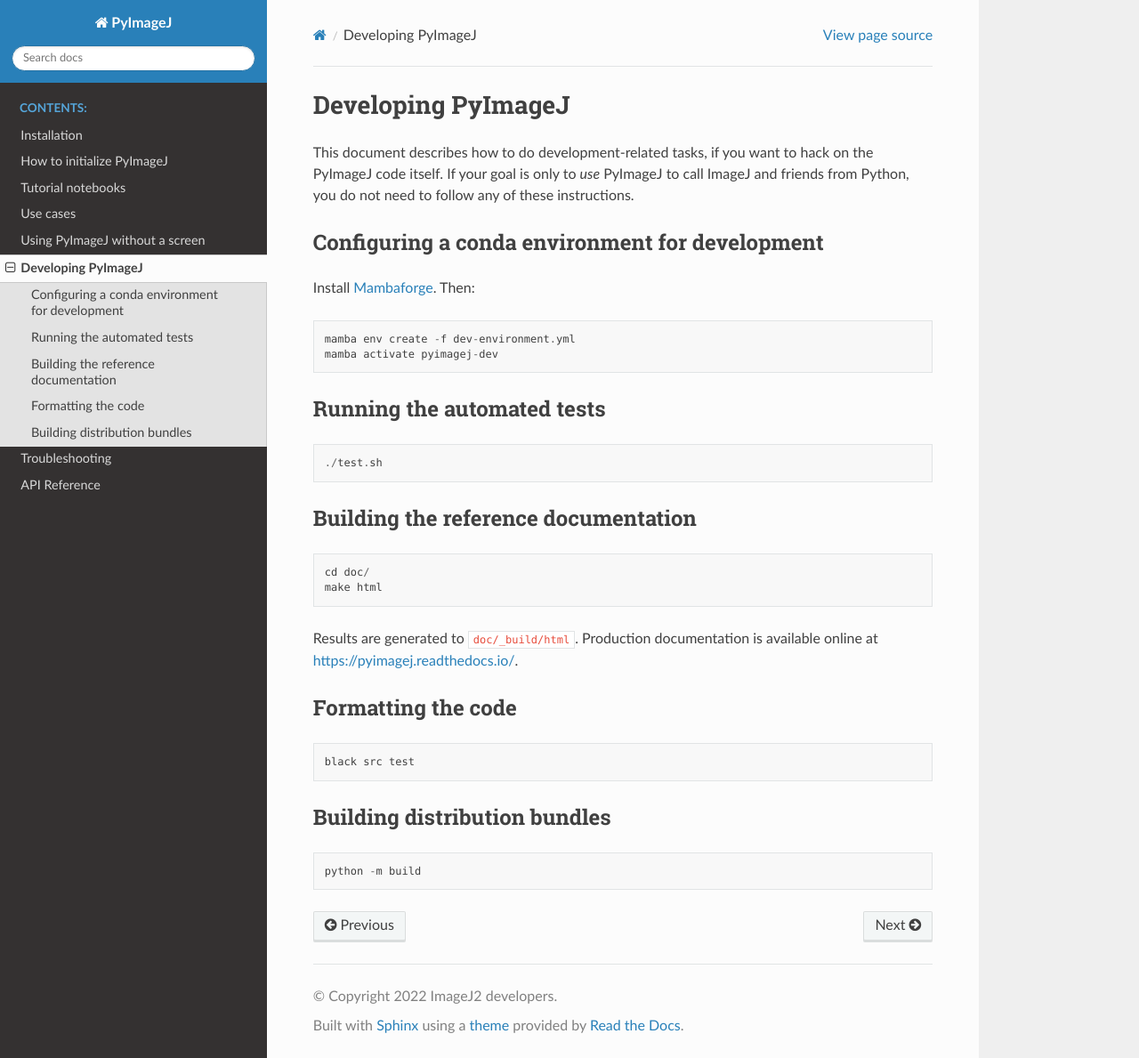
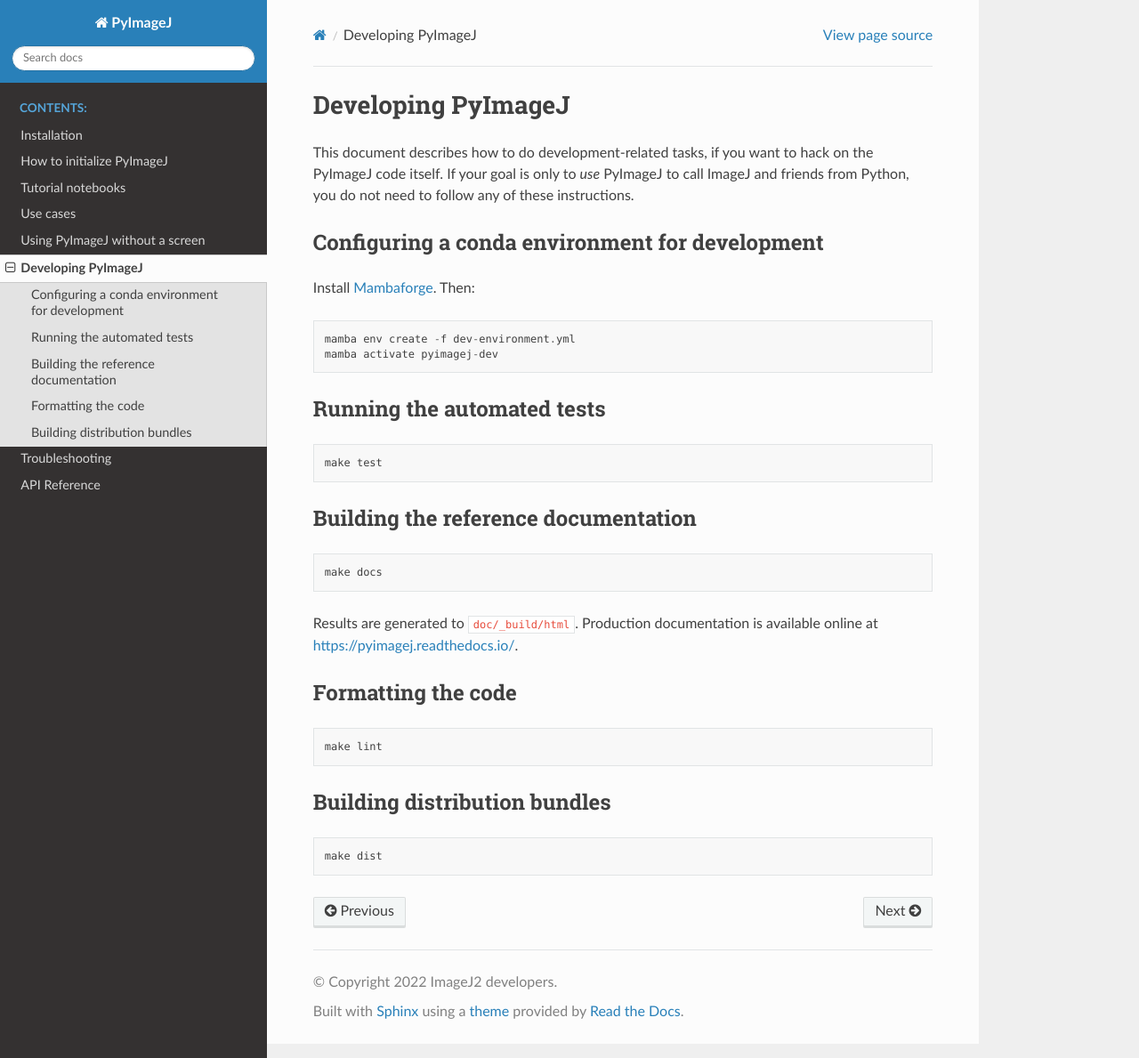
Before and after one commit to imagej/pyimagej, a Sphinx documentation site: the page built from doc/Development.md, in a window 1280 px wide and 1189 px high. Shown: the whole window at 89% size. Built offline with Sphinx 7.4.7 and the Read the Docs theme 2.0.0, drawn with Linux system fonts in a browser that asks for light colours; pages that are not in the unit, such as notebooks, are missing from menus.

Commit message:
doc/Development.md: simplify using make

````diff
--- a/doc/Development.md
+++ b/doc/Development.md
@@ -18,14 +18,13 @@
 ## Running the automated tests
 
 ```
-./test.sh
+make test
 ```
 
 ## Building the reference documentation
 
 ```
-cd doc/
-make html
+make docs
 ```
 
 Results are generated to `doc/_build/html`.
@@ -35,11 +34,11 @@
 ## Formatting the code
 
 ```
-black src test
+make lint
 ```
 
 ## Building distribution bundles
 
 ```
-python -m build
+make dist
 ```
````
